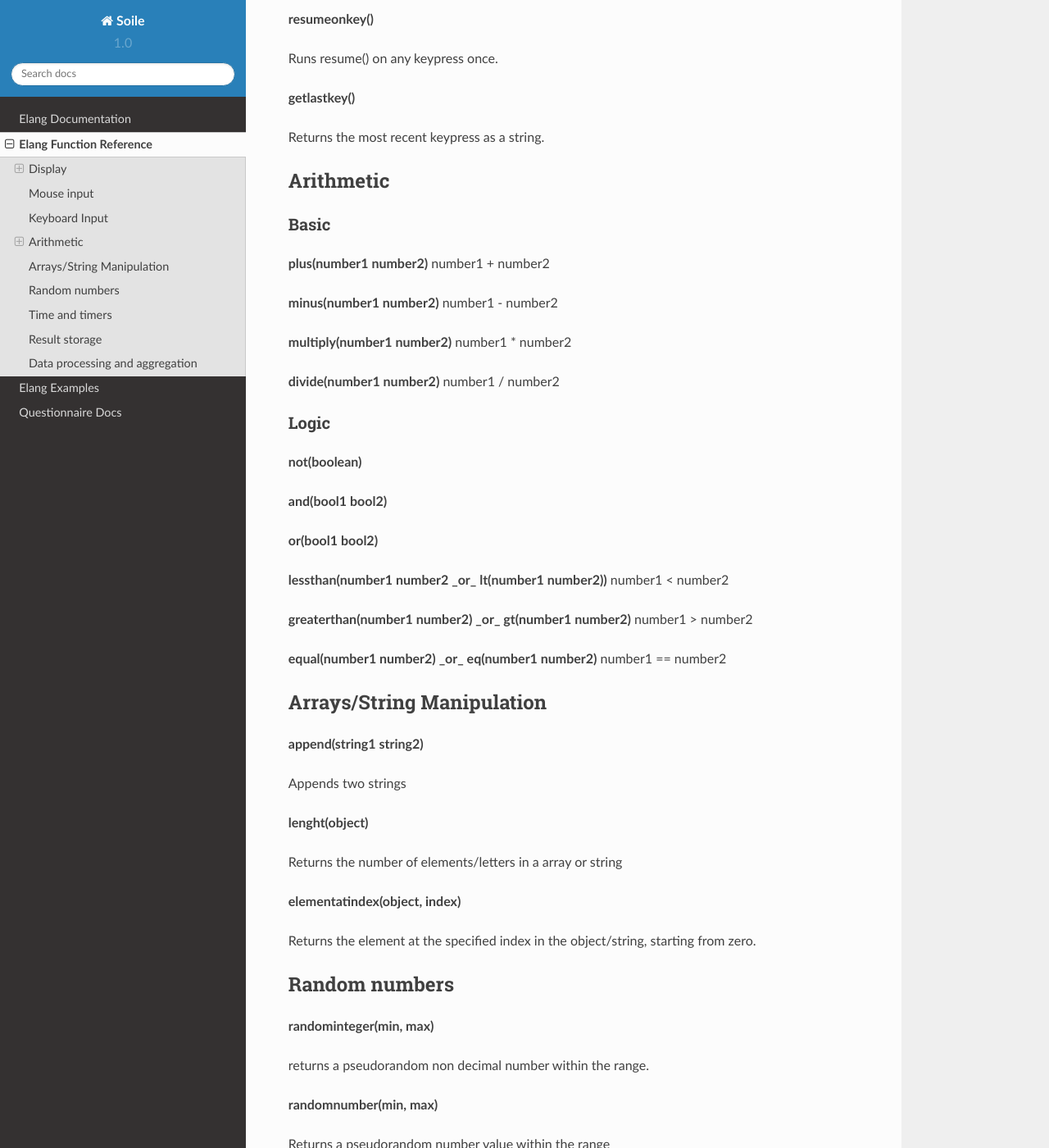
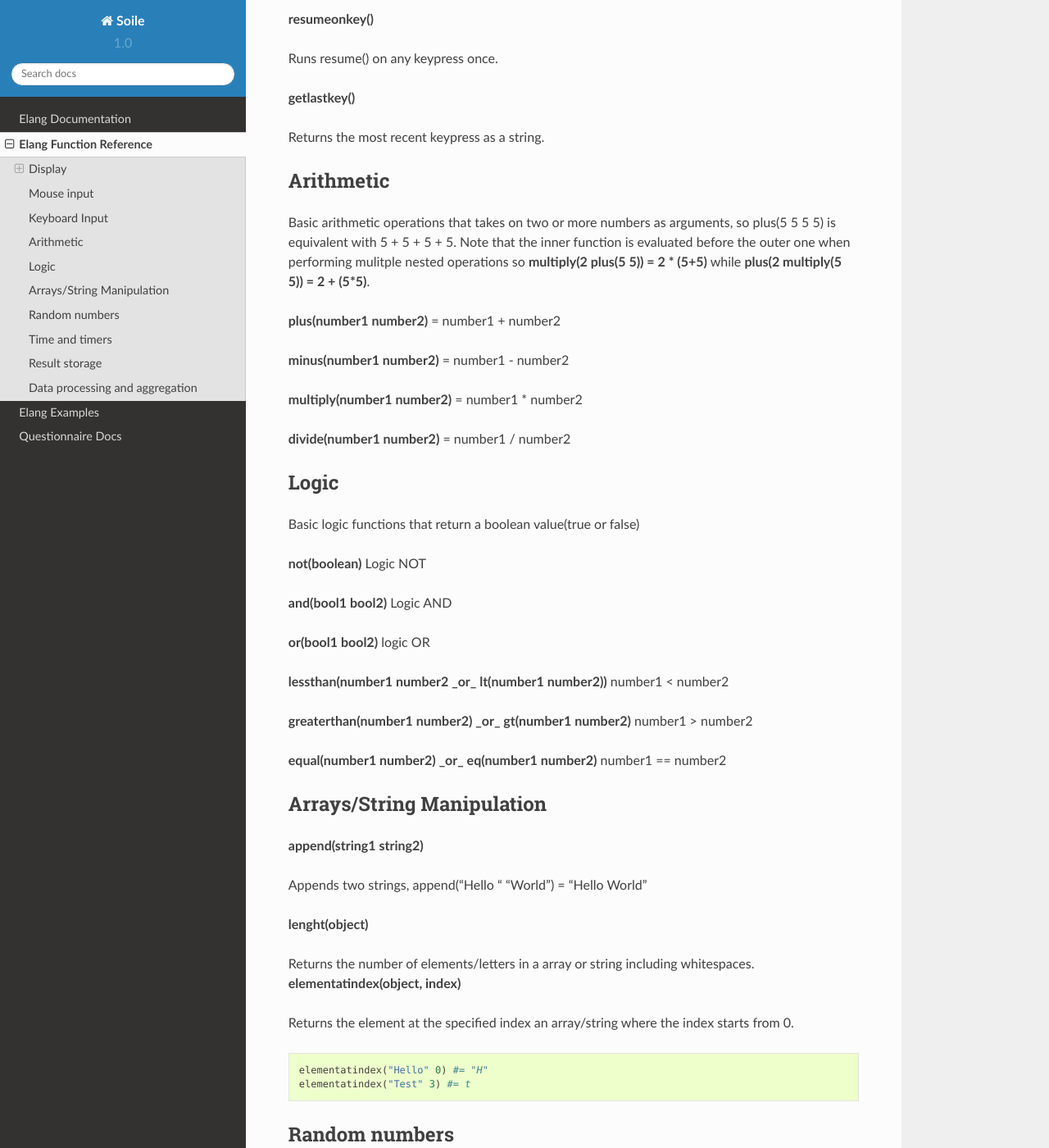
Before and after one commit to Abo-Soile/SOILE-Backend, a Sphinx documentation site: the page built from docs/functions.rst, in a window 1280 px wide and 1400 px high, scrolled down 2235 px. Shown: the whole window at 82% size. Built offline with Sphinx 7.4.7 and the Read the Docs theme 2.0.0, drawn with Linux system fonts in a browser that asks for light colours; some of the changed text lies outside the part shown.

Commit message:
More doc improvements

```diff
--- a/docs/functions.rst
+++ b/docs/functions.rst
@@ -106,23 +106,27 @@ Returns the most recent keypress as a string.
 Arithmetic
 ##########
 
-Basic
-=====
-**plus(number1 number2)** number1 + number2
+Basic arithmetic operations that takes on two or more numbers as arguments, so plus(5 5 5 5) is equivalent with 5 + 5 + 5 + 5. Note that the inner function is evaluated before the outer one when performing mulitple nested operations so **multiply(2 plus(5 5)) = 2 * (5+5)** while **plus(2 multiply(5 5)) = 2 + (5*5)**.
 
-**minus(number1 number2)** number1 - number2
+**plus(number1 number2)** = number1 + number2
 
-**multiply(number1 number2)** number1 * number2
+**minus(number1 number2)** = number1 - number2
 
-**divide(number1 number2)** number1 / number2
+**multiply(number1 number2)** = number1 * number2
 
+**divide(number1 number2)** = number1 / number2
+
+#####
 Logic
-=====
-**not(boolean)**
+#####
 
-**and(bool1 bool2)**
+Basic logic functions that return a boolean value(true or false)
 
-**or(bool1 bool2)**
+**not(boolean)**  Logic NOT
+
+**and(bool1 bool2)** Logic AND
+
+**or(bool1 bool2)** logic OR
 
 **lessthan(number1 number2 _or_ lt(number1 number2))** number1 < number2
 
@@ -136,15 +140,19 @@ Arrays/String Manipulation
 
 **append(string1 string2)**
 
-Appends two strings
+Appends two strings, append("Hello " "World") = "Hello World"
 
 **lenght(object)**
 
-Returns the number of elements/letters in a array or string
-
+Returns the number of elements/letters in a array or string including whitespaces.
 **elementatindex(object, index)**
 
-Returns the element at the specified index in the object/string, starting from zero.
+Returns the element at the specified index an array/string where the index starts from 0.
+
+::
+
+    elementatindex("Hello" 0) #= "H"
+    elementatindex("Test" 3) #= t
 
 ##############
 Random numbers
@@ -166,9 +174,11 @@ Seeds the random generator with  a value. A certain seed will always produce the
 Time and timers
 ###############
 
+Time is measured in milliseconds with a precision of +-2 milliseconds in most cases. Time is measured in Epoch time, i.e. the number of milliseconds since 00:00:00 1.1.1970.
+
 **recordts()**
 
-Returns a timestamp with the current time with millisecond precision. Timestamps can easily be compared with basic arithmetic operations.
+Returns a timestamp with the current time with millisecond precision.
 
 **starttimer()**
 
```
Also changed, not shown: other parts of docs/functions.rst (+1 -1 lines).
